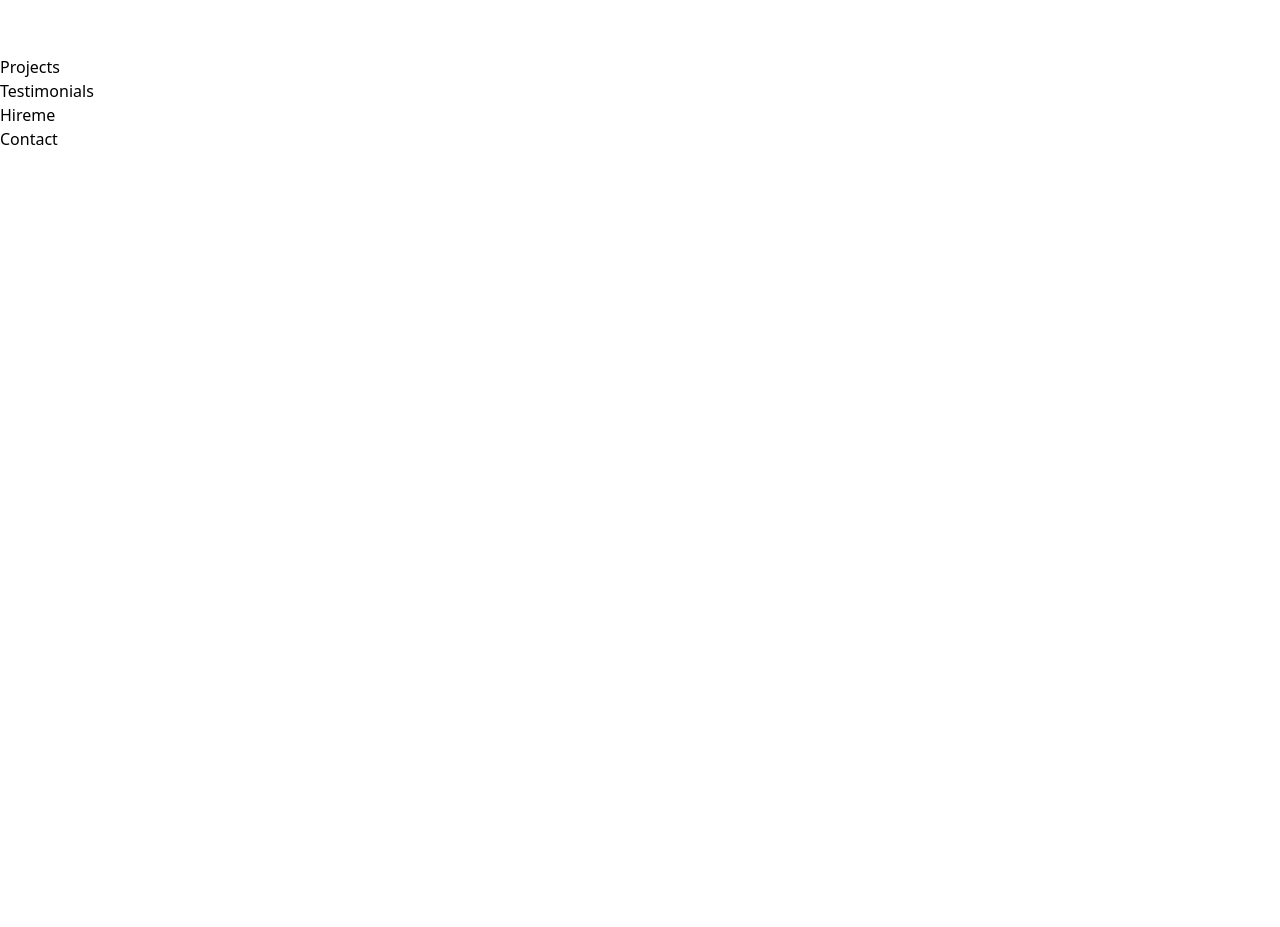
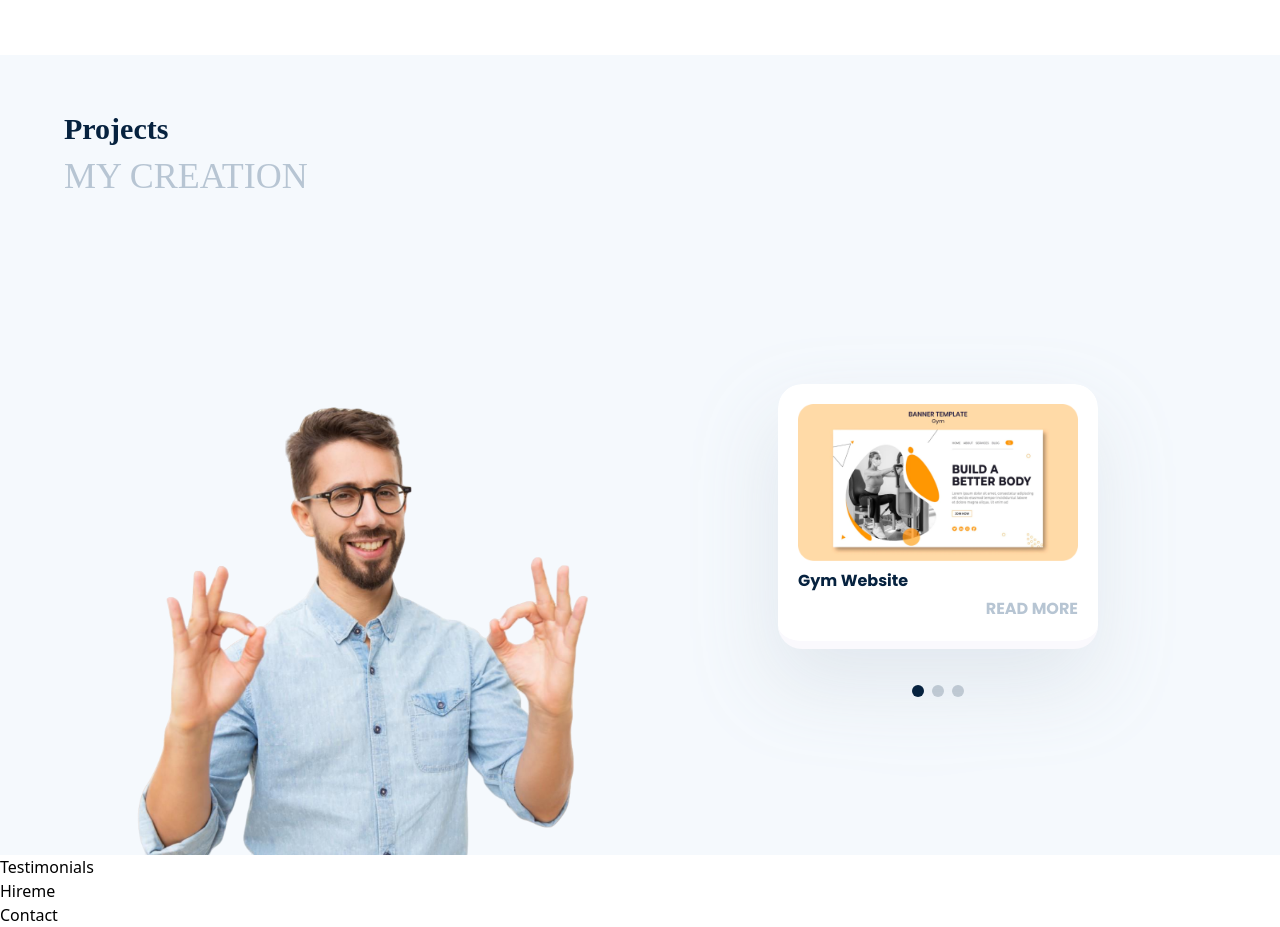
Before and after one commit to ZikaZaki/react-folio, a React (Vite) app: page / in a window 1280 px wide. Shown: the part 1794-2721 px from the top of the page. Before the commit the page ends 1945 px from the top, so only its background shows below. Built offline with nearby package versions, Linux system fonts and the light colour scheme; a web font is replaced by a local one.

Commit message:
Add projects-section

```diff
--- a/package.json
+++ b/package.json
@@ -16,7 +16,7 @@
     "react-hot-toast": "^2.4.0",
     "react-icons": "^4.6.0",
     "react-modal": "^3.16.1",
-    "swiper": "^8.4.4"
+    "swiper": "^8.4.6"
   },
   "devDependencies": {
     "@babel/core": "^7.20.12",
--- a/src/Content.js
+++ b/src/Content.js
@@ -131,7 +131,7 @@ const content = {
       },
     ],
   },
-  Projects: {
+  projects: {
     title: 'Projects',
     subtitle: 'MY CREATION',
     image: PersonProject,
@@ -150,7 +150,7 @@ const content = {
       },
     ],
   },
-  Testimonials: {
+  testimonials: {
     title: 'Testimonials',
     subtitle: 'MY CLIENT REVIEWS',
     testimonials_content: [
@@ -180,7 +180,7 @@ const content = {
       },
     ],
   },
-  Hireme: {
+  hireme: {
     title: 'Hire Me',
     subtitle: 'FOR YOUR PROJECTS',
     image1: HiremePerson,
@@ -188,7 +188,7 @@ const content = {
     para: 'In publishing and graphic design, Lorem ipsum is a placeholder text commonly used to demonstrate the visual form of a document elying on mean',
     btnText: 'Hire Me',
   },
-  Contact: {
+  contact: {
     title: 'Contect Me',
     subtitle: 'GET IN TOUCH',
     social_media: [
@@ -209,7 +209,7 @@ const content = {
       },
     ],
   },
-  Footer: {
+  footer: {
     text: 'All © Copy Right Reserved 2022',
   },
 };
--- a/src/components/Projects.jsx
+++ b/src/components/Projects.jsx
@@ -1,5 +1,54 @@
+import content from '../Content';
+
+// Import Swiper React components
+import { Swiper, SwiperSlide } from "swiper/react";
+
+// Import Swiper styles
+import "swiper/css";
+import "swiper/css/pagination";
+
+import { Pagination } from "swiper";
+
 const Projects = () => {
-  return <div>Projects</div>;
+  const { projects } = content;
+
+  return (
+    <section className="bg-bg_light_primary">
+      <div className="md:container px-5 pt-14 min-h-screen flex flex-col justify-between">
+        <div>
+          <h2 className="title">{projects.title}</h2>
+          <h4 className="subtitle">{projects.subtitle}</h4>
+          <br />
+        </div>
+        <div className="flex items-center lg:flex-row flex-col-reverse gap-5">
+          <img src={projects.image}
+            alt="..."
+            className="max-w-[45vw] min-w-[22rem]"
+          />
+          <Swiper
+            spaceBetween={20} //slidesPerView={3}
+            pagination={{
+            clickable: true,
+            }}
+            modules={[Pagination]}
+            className="rounded-3xl pb-16 max-w-xs drop-shadow-primary self-start"
+          >
+            {
+              projects.project_content.map((content, i) => (
+                <SwiperSlide key={i} className="bg-white rounded-3xl p-5 border-b-8 border-[#FAF9FD] h-fit">
+                  <img src={content.image} alt="..." />
+                  <div className="flex flex-col gap-1 mt-2">
+                    <h5 className="font-bold font-Poppins">{content.title}</h5>
+                    <button className="font-bold text-gray self-end">READ MORE</button>
+                  </div>
+                </SwiperSlide>
+              ))
+            }
+          </Swiper>
+        </div>
+      </div>
+    </section>
+  );
 };
 
 export default Projects;
```
Also changed, not shown: 1 other file (tests, documents, lock files or other folders).
